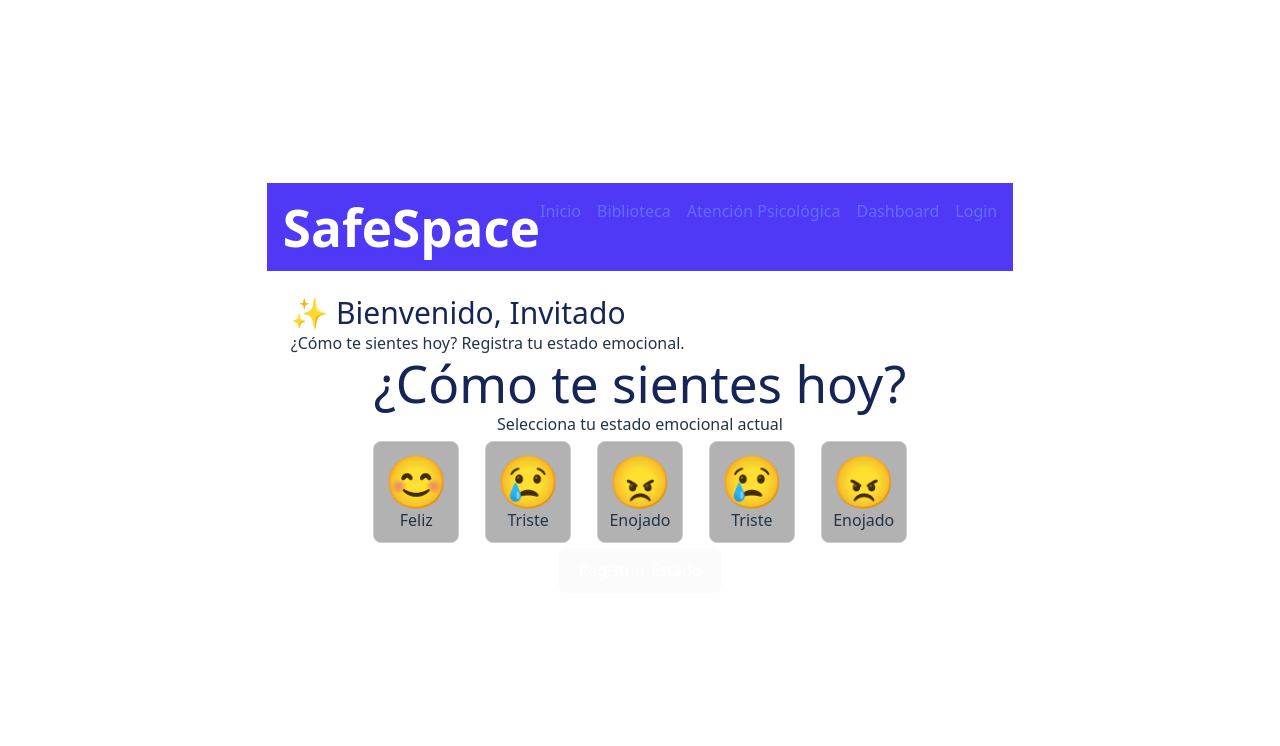
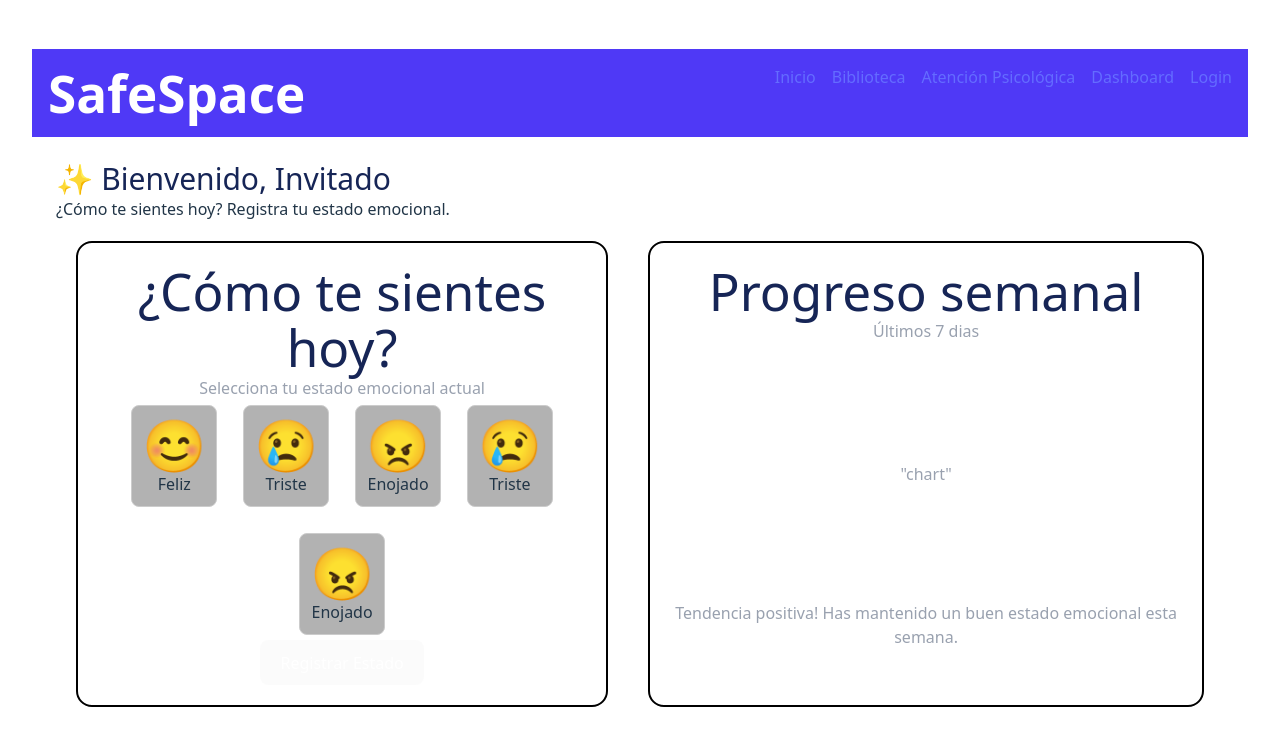
Before and after one commit to deyvigo/safespace, a React (Vite) app in the folder safespace-front/: page /dashboard in a window 1280 px wide. Shown: the top 746 px of the page. Built offline with nearby package versions, Linux system fonts and the light colour scheme.

Commit message:
add: chart on Dashboard

```diff
--- a/safespace-front/src/components/Dashboard/EmotionChart.jsx
+++ b/safespace-front/src/components/Dashboard/EmotionChart.jsx
@@ -0,0 +1,20 @@
+export default function EmotionChart() {
+  return (
+    <div className="flex flex-col justify-center items-center bg-white border-black border-2 rounded-2xl p-5 ml-5">
+      <div className="flex-1">
+        <h1 className="text-blue-950">Progreso semanal</h1>
+        <p className="text-gray-400">Últimos 7 dias</p>
+      </div>
+      <div className="flex flex-3 justify-center items-center">
+        {/* chart */}
+        <p className="text-gray-400">"chart"</p>
+      </div>
+      <div className="flex-1">
+        <p className="text-gray-400">
+          Tendencia positiva! Has mantenido un buen estado emocional esta
+          semana.
+        </p>
+      </div>
+    </div>
+  );
+}
--- a/safespace-front/src/components/Dashboard/FormDaily.jsx
+++ b/safespace-front/src/components/Dashboard/FormDaily.jsx
@@ -24,10 +24,10 @@ export default function FormDaily() {
   };
 
   return (
-    <div>
+    <div className="bg-white border-black border-2 rounded-2xl p-5 mr-5">
       <div>
         <h1 className="text-blue-950">¿Cómo te sientes hoy?</h1>
-        <p>Selecciona tu estado emocional actual</p>
+        <p className="text-gray-400">Selecciona tu estado emocional actual</p>
       </div>
       <div className="flex flex-wrap justify-center gap-4">
         {emociones.map(({ id, emotion, icon }) => (
--- a/safespace-front/src/index.css
+++ b/safespace-front/src/index.css
@@ -7,7 +7,7 @@
 
   color-scheme: light dark;
   color: rgba(255, 255, 255, 0.87);
-  background-color: #b2b2b2;
+  background-color: #ffffff;
 
   font-synthesis: none;
   text-rendering: optimizeLegibility;
--- a/safespace-front/src/pages/Dashboard.jsx
+++ b/safespace-front/src/pages/Dashboard.jsx
@@ -1,10 +1,14 @@
 import Welcome from "../components/Dashboard/WelcomeStudent";
 import FormDaily from "../components/Dashboard/FormDaily";
+import EmotionChart from "../components/Dashboard/EmotionChart";
 export default function Dashboard() {
   return (
     <div className="p-6 h-full w-full">
       <Welcome />
-      <FormDaily />
+      <div className="flex flex-row m-5">
+        <FormDaily />
+        <EmotionChart />
+      </div>
     </div>
   );
 }
```
